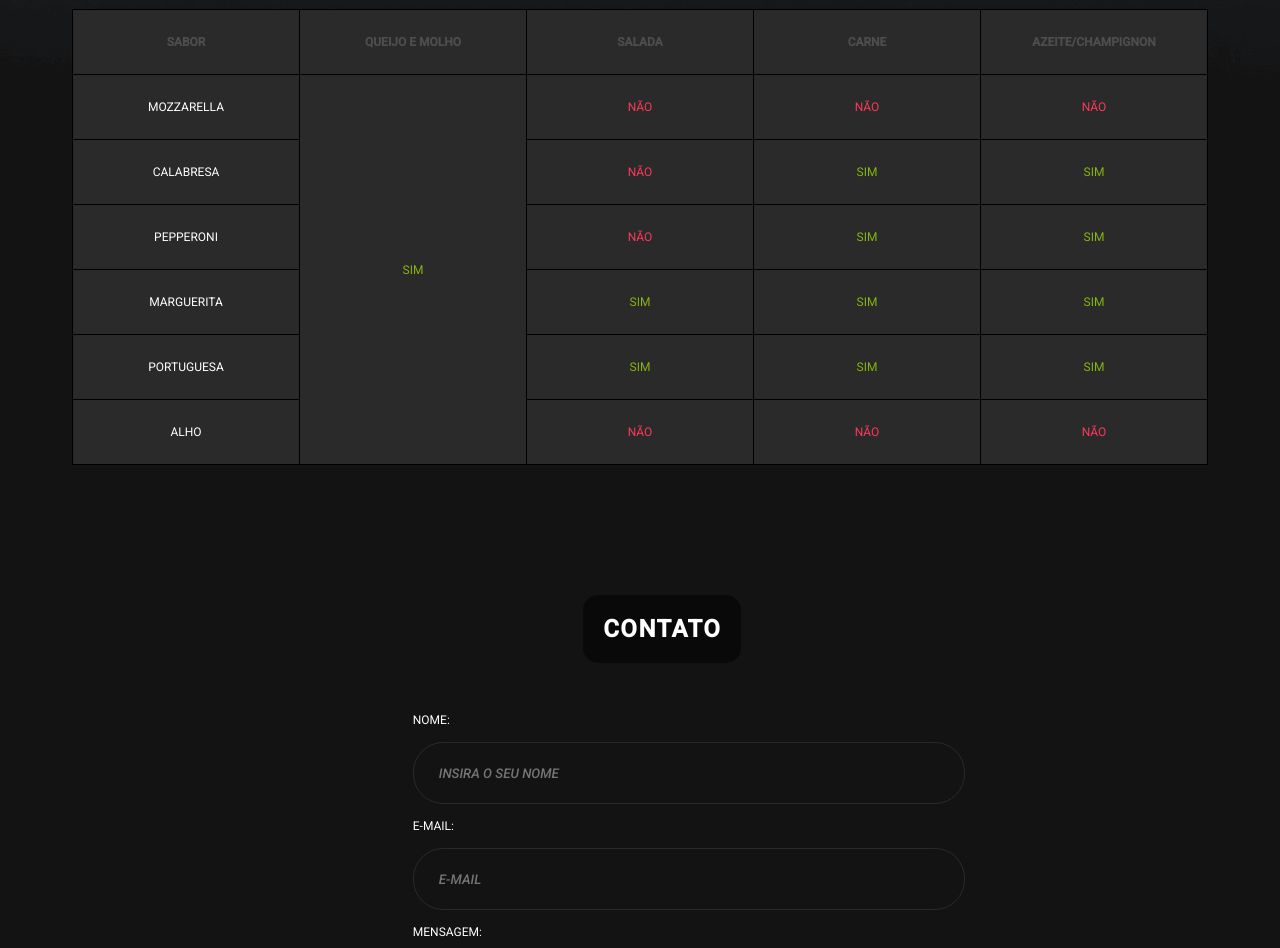
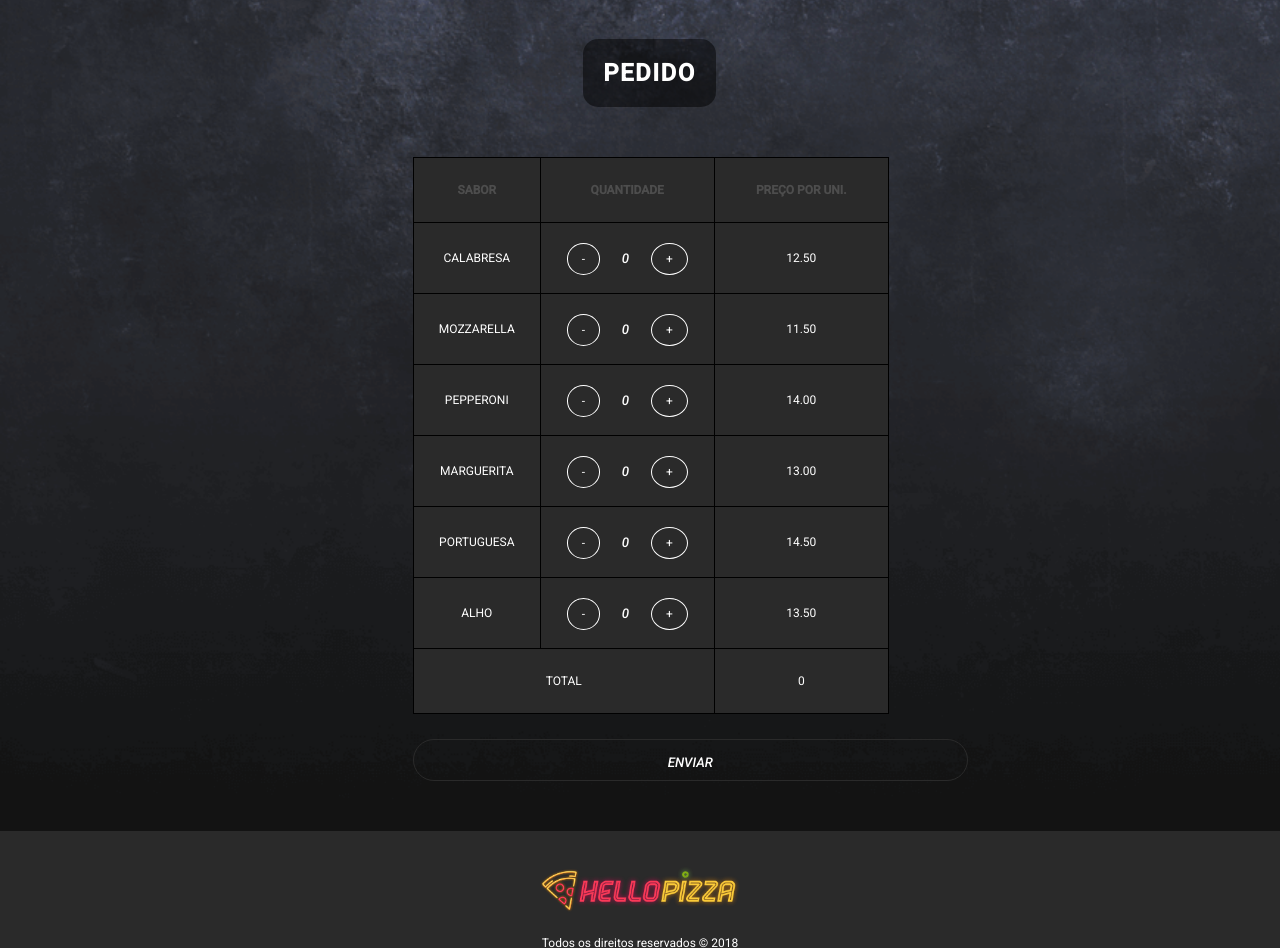
Before and after one commit to karenngomes/basic-front-end, a plain HTML site: page devmedia/projeto-pizzaria/index.html in a window 1280 px wide. Shown: the part 1433-2381 px from the top of the page. Drawn offline with Linux system fonts and the light colour scheme; a web font is replaced by a local one.

Commit message:
incrementando e decrementando input com js

```diff
--- /dev/null
+++ b/devmedia/projeto-pizzaria/app.js
@@ -0,0 +1,76 @@
+//inputQuantidade.value = 1 + Number(inputQuantidade.value);
+
+//incrementa
+var botoesIncrementa = document.querySelectorAll(".btn-incrementa"); //vai retornar uma lista com esse elemento
+
+//console.log(botoesIncrementa);
+
+for(let botao of botoesIncrementa) {
+
+    botao.addEventListener('click', incrementa);
+
+    function incrementa() {
+
+        var item = botao.closest('.item');
+        var input = item.querySelector('.quantidade');
+
+        input.value++;
+
+        var preco = pegaPrecoItem(item);
+
+        adicionaAoTotal(preco);
+        /*
+        var total = document.getElementById("total")
+        total.innerHTML = preco;
+        */
+        //elemenTotal.innerHTML = Number(elemenTotal.innerHTML) + preco;
+
+    }
+}
+
+
+
+//decrementa
+var botoesDecrementa = document.querySelectorAll(".btn-decrementa");
+//botaoDecrementa.addEventListener('click', decrementa);
+
+for(let botao of botoesDecrementa) {
+
+    botao.onclick = decrementa
+
+    function decrementa() {
+
+        var item = botao.closest('.item');
+        var input = item.querySelector('.quantidade');
+
+        if (input.value > 0) {
+            input.value--;
+            var preco = pegaPrecoItem(item);
+            adicionaAoTotal(-preco);
+        }
+    }
+}
+
+//Funções auxiliares
+function pegaPrecoItem(item) {
+    var precoItem = item.querySelector('.preco-item');
+    return Number(precoItem.textContent);
+}
+
+function adicionaAoTotal(valor) {
+    var elemenTotal = document.querySelector("#total");
+    elemenTotal.textContent = valor + Number(elemenTotal.textContent);
+}
+
+/*
+botaoDecrementa.addEventListener('click', function() {
+    inputQuantidade.value--;
+});
+
+botaoIncrementa.addEventListener('click', function() {
+    inputQuantidade.value++;
+});
+
+
+
+*/
--- a/devmedia/projeto-pizzaria/css/style.css
+++ b/devmedia/projeto-pizzaria/css/style.css
@@ -1,20 +1,22 @@
-*{
+* {
 	margin: 0;
 	padding: 0;
 }
 
-body{
-	background: url("../img/background-pizza.png") 0 0 no-repeat;
+body {
 	background-color: #131313;
+	background-image: url("../img/background-pizza.png");
+	background-repeat: no-repeat;
+	background-size: cover;
 }
 
-header{
+header {
+	background-color: rgba(0, 0, 0, 0.5);
 	height: 123px;
-	background-color: rgba(0, 0, 0, 0.5);
 	padding: 30px 72px 0 72px;
 }
 
-h1, footer a{
+h1, footer a {
 	height: 70px;
 	width: 304px;
 	overflow: hidden;
@@ -23,7 +25,7 @@ h1, footer a{
 	display: block;
 }
 
-h2{
+h2 {
 	color:#fff;
 	font-family: 'Roboto', sans-serif;
 	padding: 20px;
@@ -36,35 +38,35 @@ h2{
 	margin: 50px 45%;
 }
 
-section{
+section {
 	clear: both;
 	padding: 30px 72px 0 72px;
 	position: relative;
 	margin:0 0 50px 0;
 }
 
-img#pizza-sabores{
+img#pizza-sabores {
 	display: block;
 	clear: both;
 	margin: 0 10%;
 }
 
-nav{
+nav {
 	float: right;
 	margin-top: -30px;
 }
 
-nav ul{
+nav ul {
 	list-style: none;
 	display: block;
 }
 
-nav ul li{
+nav ul li {
 	float: left;
 	margin:0 50px;
 }
 
-nav ul li a{
+nav ul li a {
 	color:#fff;
 	text-decoration: none;
 	text-transform: uppercase;
@@ -96,7 +98,7 @@ ul#vantagens li::before {
   margin: 25px 10px 0 10px;
 }
 
-table{
+table {
 	width: 100%;
 	background-color: #2a2a2a;
 	clear: both;
@@ -105,41 +107,41 @@ table{
 	margin-top:100px;
 }
 
-th, td, p, label{
+th, td, p, label {
 	font-size: 12px;
 	color:#fff;
 	font-family: 'Roboto', sans-serif;
 }
 
-th{
+th {
 	color: #4d4d4d;
 	font-weight: bold;
 }
 
-th, td{
+th, td {
 	border:1px #000 solid;
 	padding: 25px;
 	text-align: center;
 	width: 20%;
 }
 
-form{
+form {
 	clear: both;
 	margin:0 30%;
 }
 
-form label{
+form label {
 	margin:15px 0;
 	display: block;
 	text-transform: uppercase;
 }
 
-form input, form textarea{
+form input, form textarea {
 	border:1px solid #2a2a2a;
 	height: 10px;
 	width: 500px;
 	border-radius: 30px;
-	background-color: transparent;;
+	background-color: transparent;
 	display: block;
 	padding: 25px 25px;
 	font-family: 'Roboto', sans-serif;
@@ -148,7 +150,7 @@ form input, form textarea{
 	font-style: italic;
 }
 
-form textarea{
+form textarea {
 	height: 200px;
 	font-size: 0.75em;
 }
@@ -181,14 +183,42 @@ footer a {
     margin: 0px auto;
 }
 
-footer p{
+footer p {
 	text-align: center;
 }
 
-.texto-positivo{
+.texto-positivo {
 	color: #87b50f;
 }
 
-.texto-negativo{
+.texto-negativo {
 	color: #fb3958;
 }
+
+form a {
+	cursor: pointer;
+	border: 1.3px solid #fff;
+	padding: 8px 14px;
+	border-radius: 50%;
+}
+
+form a:hover {
+	background-color: #6d6d6d6d;
+}
+
+form a:active {
+	background-color: #777;
+}
+
+input.quantidade {
+	text-align: center;
+	border: none;
+	display: inline;
+	width: 30px;
+	padding: 5px 0px;
+	margin-left: 15px;
+}
+
+form td:nth-child(2){
+	min-width: 123px;
+}
--- a/devmedia/projeto-pizzaria/index.html
+++ b/devmedia/projeto-pizzaria/index.html
@@ -14,7 +14,7 @@
         <nav>
             <ul>
                 <li><a href="#">Home</a></li>
-                <li><a href="sobre.html" target="_blank">Sobre</a></li>
+                <li><a href="#">Sabores</a></li>
                 <li><a href="#">Contato</a></li>
             </ul>
         </nav>
@@ -32,80 +32,92 @@
 
     <section>
             <h2>Sabores</h2>
-        <p>Conheça os nossos <strong>5 sabores</strong> de <em>pizza</em>!</p>
-
-        <img src="img/sabores-pizzas.png" id="pizza-sabores" alt="Fotos de pizzas de vários sabores">
-
+            <p>Conheça os nossos
+                <strong>5 sabores </strong> de pizza!</p>
+            <img src="img/sabores-pizzas.png" id="pizza-sabores" />
+        </section>
+        <section>
+            <h2>Pedido</h2>
+            <form name="pedido" action="http://arquivo.devmedia.com.br/projeto/requisicao.php" method="POST">
                 <table>
+                    <thead>
                         <tr>
                             <th>Sabor</th>
-                <th>Queijo e Molho</th>
-                <th>Salada</th>
-                <th>Carne</th>
-                <th>Azeite/Champignon</th>
+                            <th>Quantidade</th>
+                            <th>Preço por uni.</th>
                         </tr>
+                    </thead>
+                    <tbody>
+                        <tr class="item">
+                            <td>Calabresa</td>
+                            <td>
+                                <a class="btn-decrementa">-</a>
+                                <input max="9" class="quantidade" value="0" type="number" name="calabresa">
+                                <a class="btn-incrementa">+</a>
+                            </td>
+                            <td class="preco-item">12.50</td>
+                        </tr>
+                        <tr class="item">
+                            <td>Mozzarella</td>
+                            <td>
+                                <a class="btn-decrementa">-</a>
+                                <input max="9" class="quantidade" value="0" type="number" name="mozzarella">
+                                <a class="btn-incrementa">+</a>
+                            </td>
+                            <td class="preco-item">11.50</td>
+                        </tr>
+                        <tr class="item">
+                            <td>Pepperoni</td>
+                            <td>
+                                <a class="btn-decrementa">-</a>
+                                <input max="9" class="quantidade" value="0" type="number" name="pepperoni">
+                                <a class="btn-incrementa">+</a>
+                            </td>
+                            <td class="preco-item">14.00</td>
+                        </tr>
+                        <tr class="item">
+                            <td>Marguerita</td>
+                            <td>
+                                <a class="btn-decrementa">-</a>
+                                <input max="9" class="quantidade" value="0" type="number" name="marguerita">
+                                <a class="btn-incrementa">+</a>
+                            </td>
+                            <td class="preco-item">13.00</td>
+                        </tr>
+                        <tr class="item">
+                            <td>Portuguesa</td>
+                            <td>
+                                <a class="btn-decrementa">-</a>
+                                <input max="9" class="quantidade" value="0" type="number" name="portuguesa">
+                                <a class="btn-incrementa">+</a>
+                            </td>
+                            <td class="preco-item">14.50</td>
+                        </tr>
+                        <tr class="item">
+                            <td>Alho</td>
+                            <td>
+                                <a class="btn-decrementa">-</a>
+                                <input max="9" class="quantidade" value="0" type="number" name="alho">
+                                <a class="btn-incrementa">+</a>
+                            </td>
+                            <td class="preco-item">13.50</td>
+                        </tr>
+                    </tbody>
+                    <tfoot>
                         <tr>
-                <td>Mozzarella</td>
-                <td rowspan="6" class="texto-positivo">Sim</td>
-                <td class="texto-negativo">Não</td>
-                <td class="texto-negativo">Não</td>
-                <td class="texto-negativo">Não</td>
+                            <td colspan="2">Total</td>
+                            <td id="total">0</td>
                         </tr>
-            <tr>
-                <td>Calabresa</td>
-                <td class="texto-negativo">Não</td>
-                <td class="texto-positivo">Sim</td>
-                <td class="texto-positivo">Sim</td>
-            </tr>
-            <tr>
-                <td>Pepperoni</td>
-                <td class="texto-negativo">Não</td>
-                <td class="texto-positivo">Sim</td>
-                <td class="texto-positivo">Sim</td>
-            </tr>
-            <tr>
-                <td>Marguerita</td>
-                <td class="texto-positivo">Sim</td>
-                <td class="texto-positivo">Sim</td>
-                <td class="texto-positivo">Sim</td>
-            </tr>
-            <tr>
-                <td>Portuguesa</td>
-                <td class="texto-positivo">Sim</td>
-                <td class="texto-positivo">Sim</td>
-                <td class="texto-positivo">Sim</td>
-            </tr>
-            <tr>
-                <td>Alho</td>
-                <td class="texto-negativo">Não</td>
-                <td class="texto-negativo">Não</td>
-                <td class="texto-negativo">Não</td>
-            </tr>
+                    </tfoot>
                 </table>
-
-    </section>
-
-    <section>
-        <h2>Contato</h2>
-        <form action="http://arquivo.devmedia.com.br/projeto/requisicao.php" method="post">
-            <label>Nome:</label>
-            <input type="text" name="nome" placeholder="Insira o seu nome" />
-
-            <label>E-mail:</label>
-            <input type="text" name="email" placeholder="E-mail" />
-
-            <label>Mensagem:</label>
-            <textarea name="mensagem" ></textarea>
-            <input type="submit" value="Enviar mensagem"/>
-
+                <input type="submit" value="enviar" />
             </form>
         </section>
-
         <footer>
             <a href="#" id="logo-hellopizza">Hello Pizza</a>
             <p>Todos os direitos reservados &copy; 2018</p>
         </footer>
 
-
+    <script src="app.js"></script>
 </body>
 </html>
```
Also changed, not shown: devmedia/projeto-pizzaria/sobre.html (deleted). Lines whose indentation alone changed are shown as unchanged.
